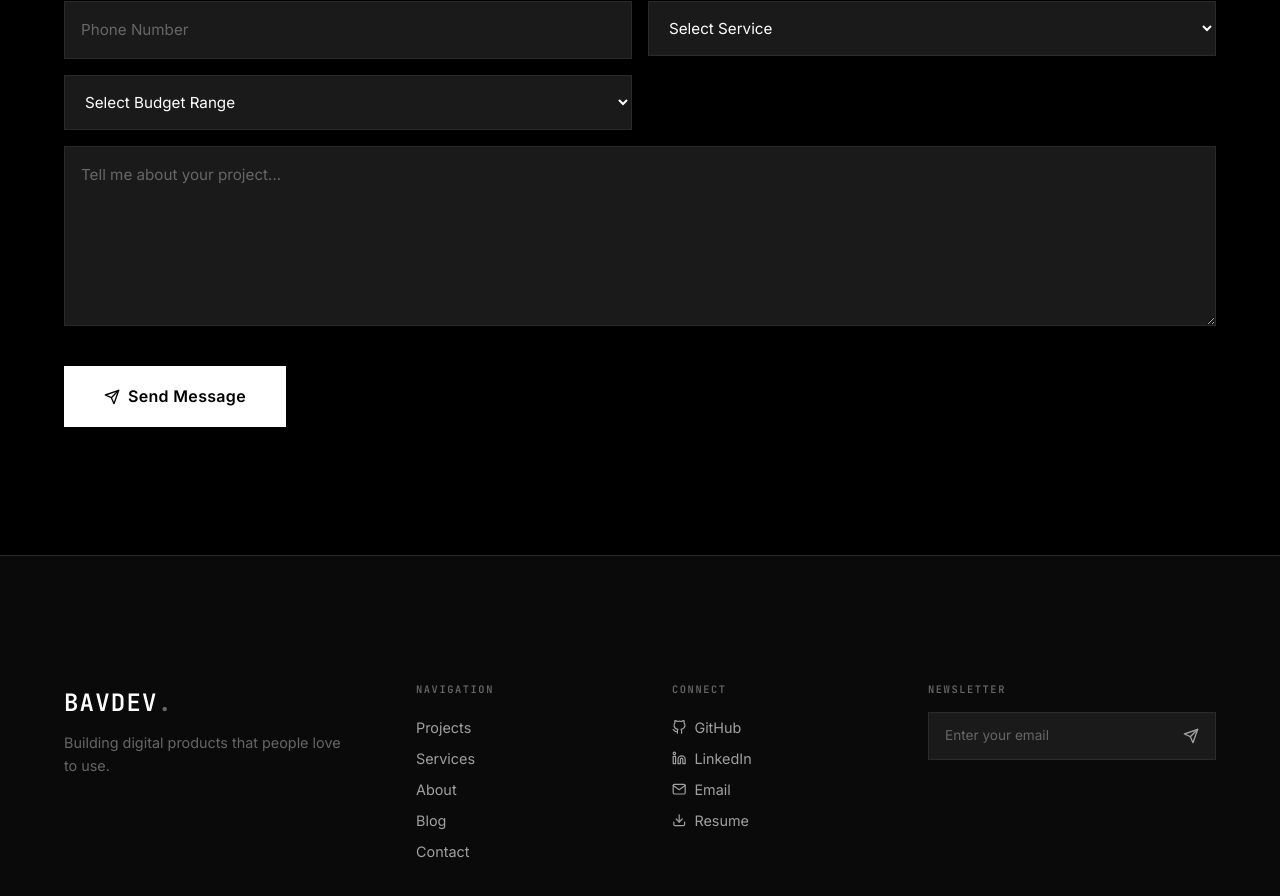
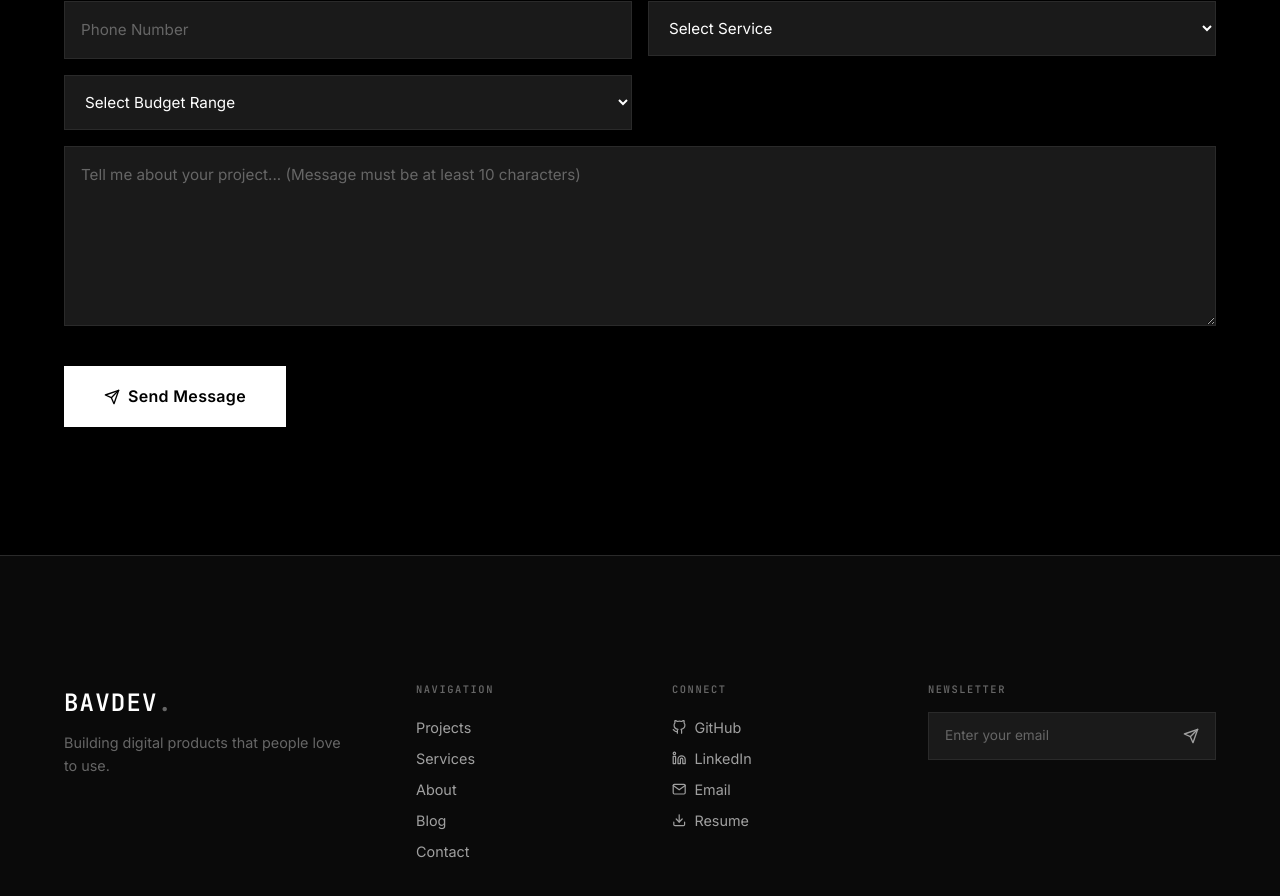
Before and after one commit to CarlosBavon/BavonDev, a React (Create React App) app: page / in a window 1280 px wide. Shown: the part 8628-9524 px from the top of the page. Built offline with nearby package versions, Linux system fonts and the light colour scheme; no server answers.

Commit message:
Configure Cors 2

```diff
--- a/src/components/Contact/Contact.js
+++ b/src/components/Contact/Contact.js
@@ -86,14 +86,14 @@ const Contact = () => {
                             </select>
                         </div>
                         <div className="input-group contact__form-full">
-                            <textarea name="message" value={form.message} onChange={handleChange} className="input-field" placeholder="Tell me about your project..." rows={6} required />
+                            <textarea name="message" value={form.message} onChange={handleChange} className="input-field" placeholder="Tell me about your project... (Message must be at least 10 characters)" rows={6} required />
                         </div>
                     </div>
                     <button type="submit" className="btn btn-primary btn-large" disabled={loading}>
                         <FiSend /> {loading ? 'Sending...' : 'Send Message'}
                     </button>
                     {status === 'success' && <p className="contact__msg contact__msg--success">Message sent successfully! I'll get back to you soon.</p>}
-                    {status === 'error' && <p className="contact__msg contact__msg--error">Failed to send. Please email me directly at hello@bavdev.co.ke</p>}
+                    {status === 'error' && <p className="contact__msg contact__msg--error">Failed to send. Please email me directly at carlosbavon46@gmail.com</p>}
                 </motion.form>
             </div>
         </section>
```
